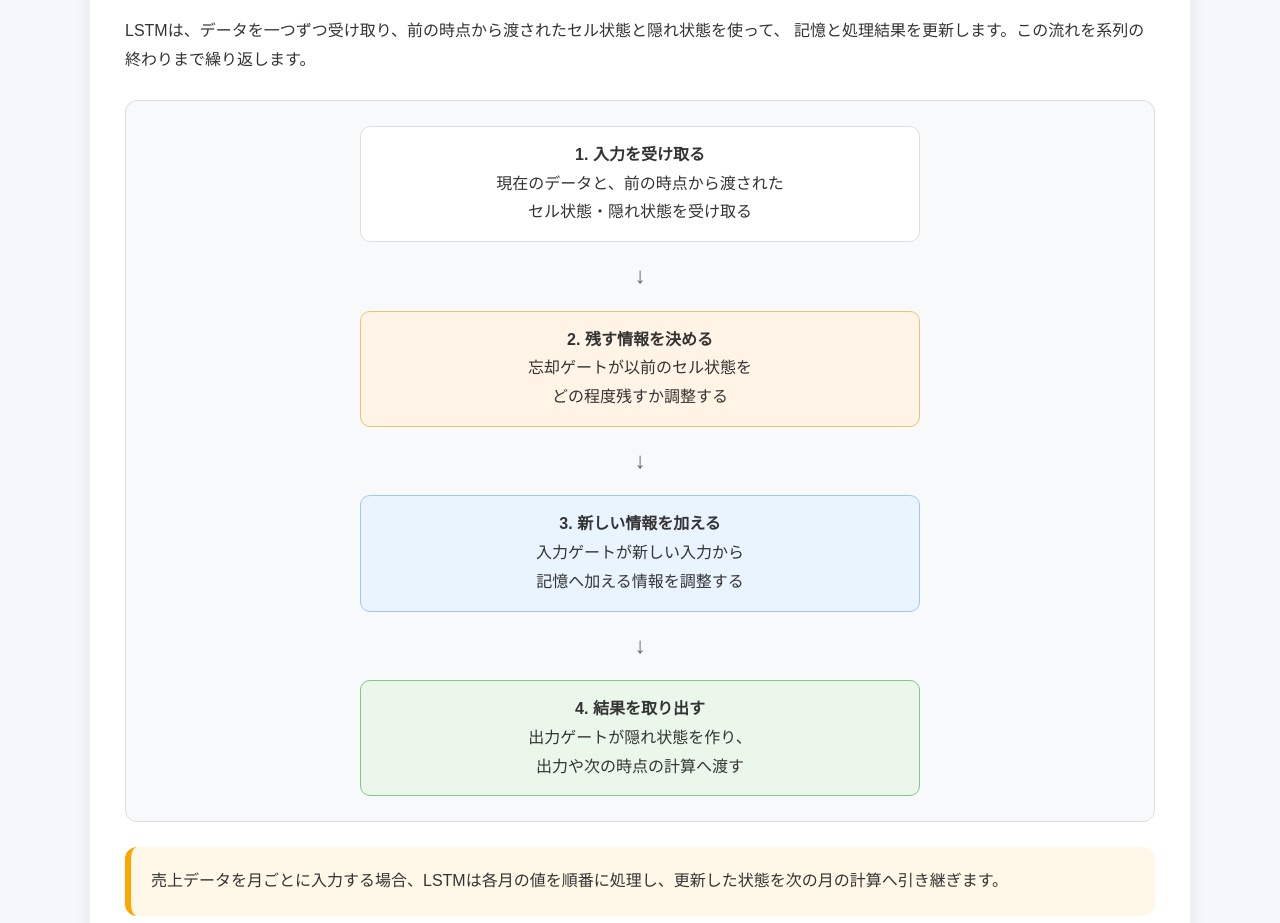
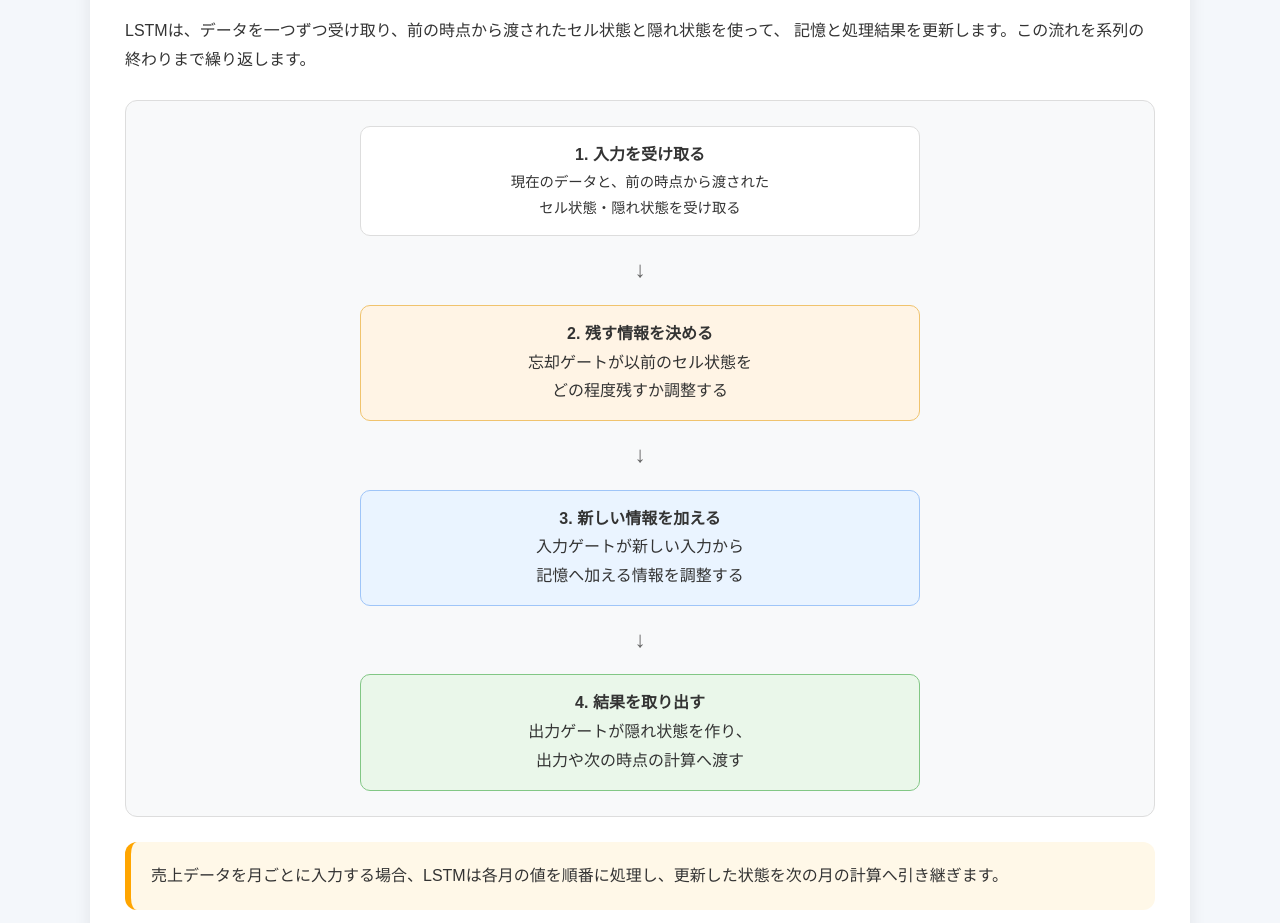
Before and after one commit to ookiiryu-dotcom/it-yo-go, a website built with Vite: page LSTM.html in a window 1280 px wide. Shown: the part 3868-4791 px from the top of the page. Built offline with nearby package versions, Linux system fonts and the light colour scheme.

Commit message:
Update LSTM.html

```diff
--- a/LSTM.html
+++ b/LSTM.html
@@ -312,7 +312,7 @@
             max-width:560px;
             line-height:1.8;">
             <strong>1. 入力を受け取る</strong><br>
-            現在のデータと、前の時点から渡された<br>セル状態・隠れ状態を受け取る
+            <div style="font-size: 0.9em;">現在のデータと、前の時点から渡された<br>セル状態・隠れ状態を受け取る</div>
           </div>
 
           <div style="font-size:1.4em; color:#666;">↓</div>
```
